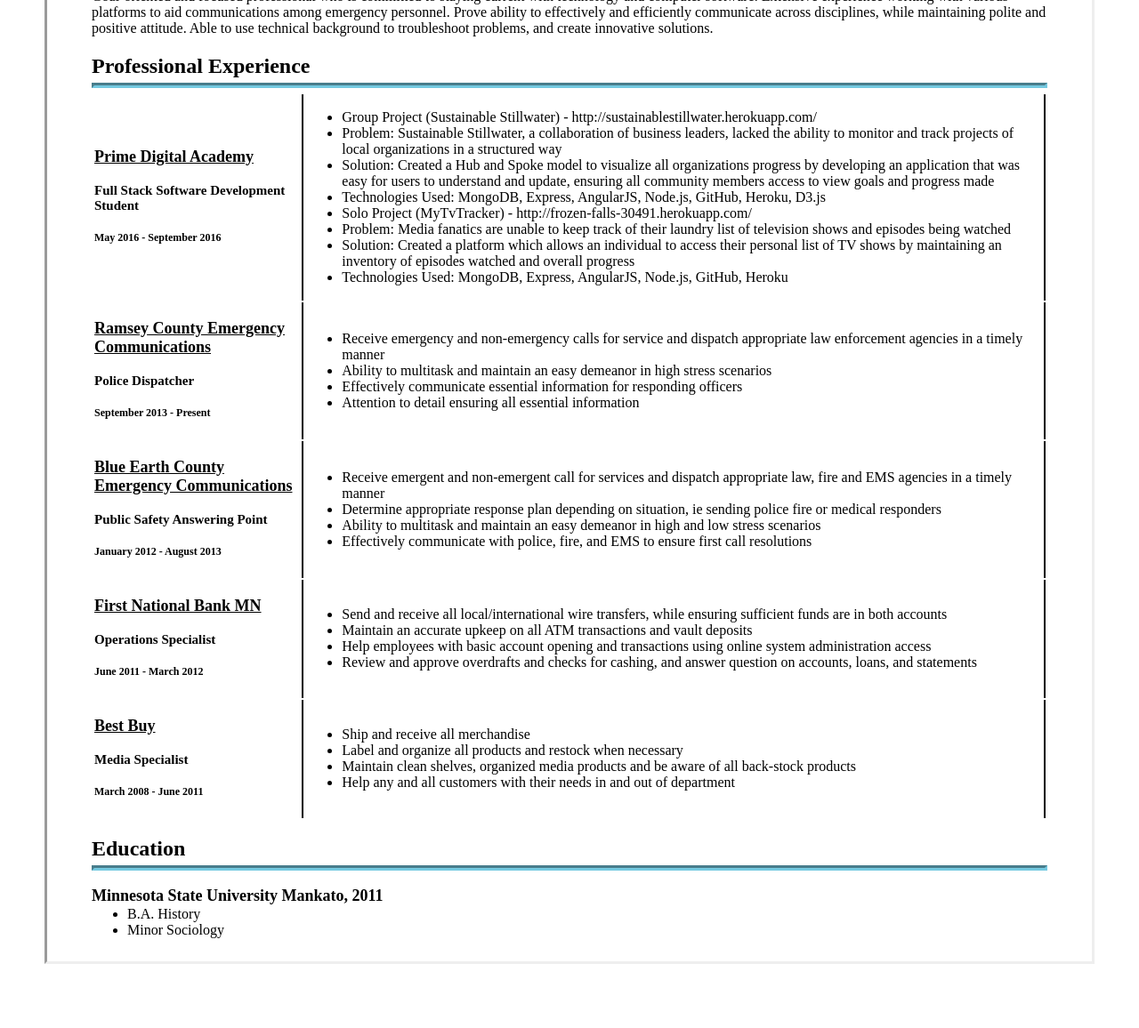
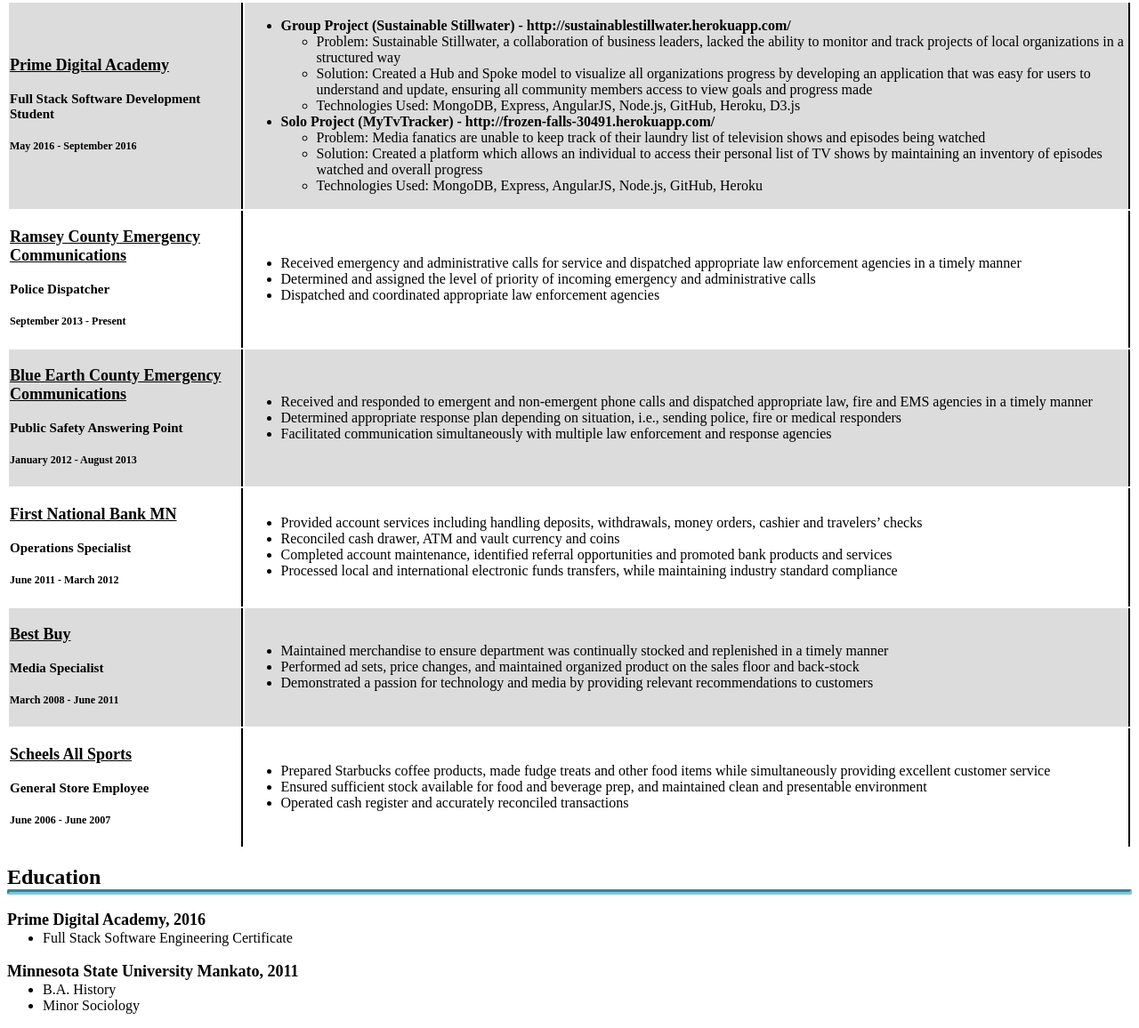
Before and after one commit to akolander22/akolander22.github.io, a plain HTML site: page index.html in a window 1280 px wide. Shown: the part 285-1441 px from the top of the page at 89% size. Before the commit the page ends 1377 px from the top, so only its background shows below. Drawn offline with Linux system fonts and the light colour scheme.

Commit message:
Add files via upload

```diff
--- a/index.html
+++ b/index.html
@@ -26,7 +26,8 @@
 						<td>
 							<ul>
 								<li>
-									Group Project (Sustainable Stillwater) - http://sustainablestillwater.herokuapp.com/
+									<strong>Group Project (Sustainable Stillwater) - http://sustainablestillwater.herokuapp.com/</strong>
+										<ul>
 											<li>
 												Problem: Sustainable Stillwater, a collaboration of business leaders, lacked the ability to monitor and track projects of local organizations in a structured way
 											</li>
@@ -36,9 +37,11 @@
 											<li>
 												Technologies Used: MongoDB, Express, AngularJS, Node.js, GitHub, Heroku, D3.js
 											</li>
+										</ul>
 								</li>
 								<li>
-									Solo Project (MyTvTracker) - http://frozen-falls-30491.herokuapp.com/
+									<strong>Solo Project (MyTvTracker) - http://frozen-falls-30491.herokuapp.com/</strong>
+									<ul>
 										<li>
 											Problem: Media fanatics are unable to keep track of their laundry list of television shows and episodes being watched
 										</li>
@@ -48,6 +51,7 @@
 										<li>
 											Technologies Used: MongoDB, Express, AngularJS, Node.js, GitHub, Heroku
 										</li>
+									</ul>
 								</li>
 							</ul>
 						</td>
@@ -60,10 +64,9 @@
 						</td>
 						<td>
 							<ul>
-								<li>Receive emergency and non-emergency calls for service and dispatch appropriate law enforcement agencies in a timely manner</li>
-								<li>Ability to multitask and maintain an easy demeanor in high stress scenarios</li>
-								<li>Effectively communicate essential information for responding officers</li>
-								<li>Attention to detail ensuring all essential information</li>
+								<li>Received emergency and administrative calls for service and dispatched appropriate law enforcement agencies in a timely manner</li>
+								<li>Determined and assigned the level of priority of incoming emergency and administrative calls</li>
+								<li>Dispatched and coordinated appropriate law enforcement agencies</li>
 							</ul>
 						</td>
 					</tr>
@@ -74,10 +77,9 @@
 								<h5>January 2012 - August 2013</h5></td>
 						<td>
 							<ul>
-								<li> Receive emergent and non-emergent call for services and dispatch appropriate law, fire and EMS agencies in a timely manner</li>
-								<li> Determine appropriate response plan depending on situation, ie sending police fire or medical responders</li>
-								<li> Ability to multitask and maintain an easy demeanor in high and low stress scenarios</li>
-								<li>Effectively communicate with police, fire, and EMS to ensure first call resolutions</li>
+								<li> Received and responded to emergent and non-emergent phone calls and dispatched appropriate law, fire and EMS agencies in a timely manner</li>
+								<li> Determined appropriate response plan depending on situation, i.e., sending police, fire or medical responders</li>
+								<li> Facilitated communication simultaneously with multiple law enforcement and response agencies </li>
 							</ul>
 						</td>
 					<tr>
@@ -88,10 +90,10 @@
 						</td>
 						<td>
 							<ul>
-								<li>Send and receive all local/international wire transfers, while ensuring sufficient funds are in both accounts</li>
-								<li>Maintain an accurate upkeep on all ATM transactions and vault deposits</li>
-								<li>Help employees with basic account opening and transactions using online system administration access</li>
-								<li>Review and approve overdrafts and checks for cashing, and answer question on accounts, loans, and statements</li>
+								<li>Provided account services including handling deposits, withdrawals, money orders, cashier and travelers’ checks</li>
+								<li>Reconciled cash drawer, ATM and vault currency and coins</li>
+								<li>Completed account maintenance, identified referral opportunities and promoted bank products and services</li>
+								<li>Processed local and international electronic funds transfers, while maintaining industry standard compliance</li>
 							</ul>
 						</td>
 					</tr>
@@ -103,10 +105,29 @@
 						</td>
 						<td>
 							<ul>
-								<li>Ship and receive all merchandise</li>
-								<li>Label and organize all products and restock when necessary</li>
-								<li>Maintain clean shelves, organized media products and be aware of all back-stock products</li>
-								<li>Help any and all customers with their needs in and out of department</li>
+								<li>Maintained merchandise to ensure department was continually stocked and replenished in a timely manner</li>
+								<li>Performed ad sets, price changes, and maintained organized product on the sales floor and back-stock</li>
+								<li>Demonstrated a passion for technology and media by providing relevant recommendations to customers</li>
+							</ul>
+						</td>
+					</tr>
+					<tr>
+						<td>
+							<h3>Scheels All Sports</h3>
+								<h4>General Store Employee</h4>
+								<h5>June 2006 - June 2007</h5>
+						</td>
+						<td>
+							<ul>
+								<li>
+									Prepared Starbucks coffee products, made fudge treats and other food items while simultaneously providing excellent customer service
+								</li>
+								<li>
+									Ensured sufficient stock available for food and beverage prep, and maintained clean and presentable environment
+								</li>
+								<li>
+									Operated cash register and accurately reconciled transactions
+								</li>
 							</ul>
 						</td>
 					</tr>
@@ -115,6 +136,14 @@
 		<footer>
 		<h2>Education</h2>
 		<hr>
+			<p class="school">
+				Prime Digital Academy, 2016
+			</p>
+			<ul>
+				<li>
+					Full Stack Software Engineering Certificate
+				</li>
+			</ul>
 			<p class="school">Minnesota State University Mankato, 2011</p>
 			<ul>
 				<li>B.A. History</li>
--- a/stylesheet.css
+++ b/stylesheet.css
@@ -1,8 +1,8 @@
-body {
+.body {
 	background-color: ;
-	margin-top: 75px;
-	margin-left:50px;
-	margin-right:50px;
+	margin-top: 33px;
+	margin-left:25px;
+	margin-right:25px;
 	padding: 10px 50px 10px 50px;
 	border-style: inset;
 	border-width: 3px;
@@ -28,18 +28,22 @@
 table td {
 	border-right: 2px solid black;
 	margin-top: -10px;
-	margin-bottom: -10px;
+	margin-bottom: 5px;
+}
+tr:nth-child(odd) {
+	background-color: #DCDCDC;
 }
 table h3 {
 	text-decoration: underline;
 }
 hr {
     display: block;
-    margin-top: -15px;
+    margin-top: -20px;
     margin-bottom: 5px;
     margin-left: auto;
     margin-right: auto;
     border-style: inset;
+    border-radius: 2px;
     border-width: 3px;
     border-color: #74C9E0;
 }
```
Lines whose indentation alone changed are shown as unchanged.
